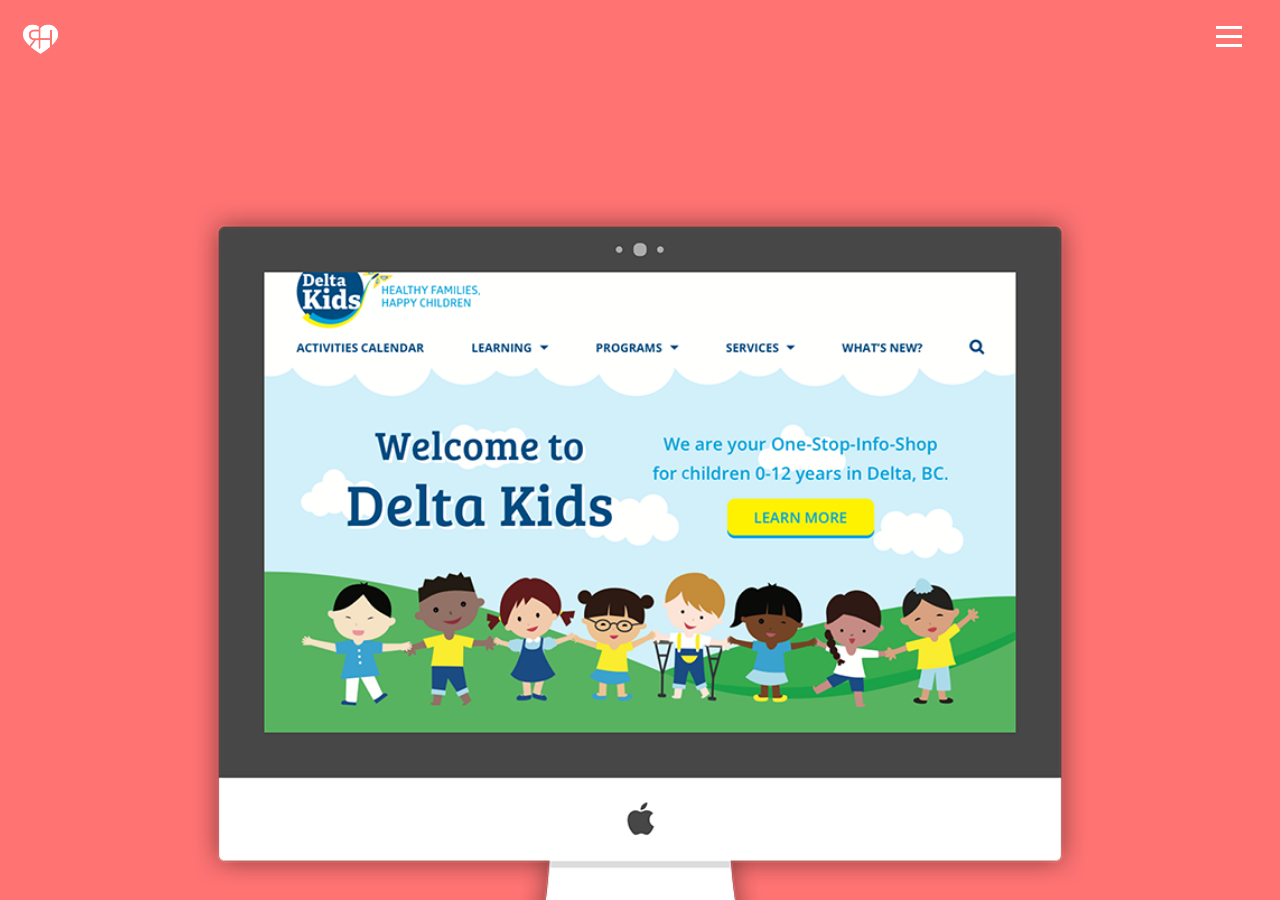
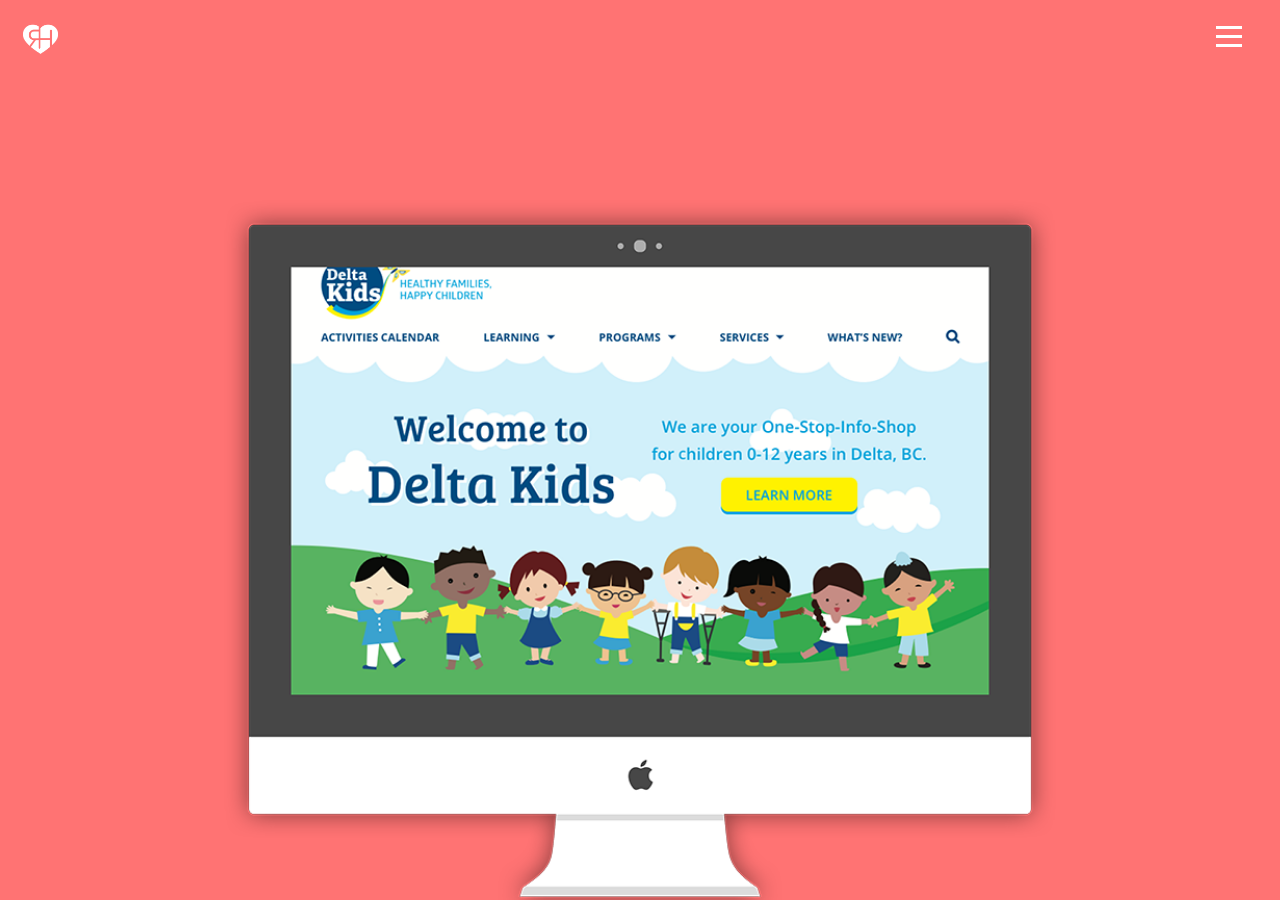
Before and after one commit to rachelheodesign/rachelheodesign.github.io, a Jekyll site: the page built from works.md, in a window 1280 px wide and 900 px high. Built offline with Jekyll 4.4.1, drawn with Linux system fonts in a browser that asks for light colours; nearby versions of some CDN libraries.

Commit message:
Change viewwidths of images in works section

```diff
--- a/_layouts/works.html
+++ b/_layouts/works.html
@@ -6,7 +6,7 @@ layout: default
 
 <div id="projects">
     <div class="image-container">
-      <img src="../assets/images/delta.png" srcset="../assets/images/delta-800.png 800w, ../assets/images/delta-400.png 400w, ../assets/images/delta-320.png 320w" sizes="(max-width: 1440px) 70vw, (max-width: 800px) 90vw, (max-width: 320px) 100vw", alt="Delta Kids project">
+      <img src="../assets/images/delta.png" srcset="../assets/images/delta-800.png 800w, ../assets/images/delta-400.png 400w, ../assets/images/delta-320.png 320w" sizes="(min-width: 1440px) 60vw, (min-width: 800px) 65vw, (min-width: 320px) 85vw" alt="Delta Kids project">
     </div>
 
     <div class="heading-container">
@@ -20,7 +20,7 @@ layout: default
     </div>
 
     <div class="image-container">
-      <img src="../assets/images/potlucky.png" srcset="../assets/images/potlucky-800.png 800w, ../assets/images/potlucky-400.png 400w, ../assets/images/potlucky-320.png 320w" sizes="(max-width: 1440px) 70vw, (max-width: 800px) 90vw, (max-width: 320px) 100vw" alt="Potlucky project">
+      <img src="../assets/images/potlucky.png" srcset="../assets/images/potlucky-800.png 800w, ../assets/images/potlucky-400.png 400w, ../assets/images/potlucky-320.png 320w" sizes="(min-width: 1440px) 60vw, (min-width: 800px) 65vw, (min-width: 320px) 85vw" alt="Potlucky project">
     </div>
 
     <div class="heading-container">
@@ -34,7 +34,7 @@ layout: default
     </div>
 
     <div class="image-container">
-      <img src="../assets/images/denmark.png" srcset="../assets/images/denmark-800.png 800w, ../assets/images/denmark-400.png 400w, ../assets/images/denmark-320.png 320w" sizes="(max-width: 1440px) 70vw, (max-width: 800px) 90vw, (max-width: 320px) 100vw" alt="Denmark Tourism Campaign project">
+      <img src="../assets/images/denmark.png" srcset="../assets/images/denmark-800.png 800w, ../assets/images/denmark-400.png 400w, ../assets/images/denmark-320.png 320w" sizes="(min-width: 1440px) 60vw, (min-width: 800px) 65vw, (min-width: 320px) 85vw" alt="Denmark Tourism Campaign project">
     </div>
 
     <div class="heading-container">
@@ -48,7 +48,7 @@ layout: default
     </div>
 
     <div class="image-container">
-      <img src="../assets/images/rewind.png" srcset="../assets/images/rewind-800.png 800w, ../assets/images/rewind-400.png 400w, ../assets/images/rewind-320.png 320w" sizes="(max-width: 1440px) 70vw, (max-width: 800px) 90vw, (max-width: 320px) 100vw" alt="Rewind project">
+      <img src="../assets/images/rewind.png" srcset="../assets/images/rewind-800.png 800w, ../assets/images/rewind-400.png 400w, ../assets/images/rewind-320.png 320w" sizes="(min-width: 1440px) 60vw, (min-width: 800px) 65vw, (min-width: 320px) 85vw" alt="Rewind project">
     </div>
 
     <div class="heading-container">
@@ -62,7 +62,7 @@ layout: default
     </div>
 
     <div class="image-container">
-      <img src="../assets/images/heo.png" srcset="../assets/images/heo-800.png 800w, ../assets/images/heo-400.png 400w, ../assets/images/heo-320.png 320w" sizes="(max-width: 1440px) 70vw, (max-width: 800px) 90vw, (max-width: 320px) 100vw" alt="Rachel's website design project">
+      <img src="../assets/images/heo.png" srcset="../assets/images/heo-800.png 800w, ../assets/images/heo-400.png 400w, ../assets/images/heo-320.png 320w" sizes="(min-width: 1440px) 60vw, (min-width: 800px) 65vw, (min-width: 320px) 85vw" alt="Rachel's website design project">
     </div>
 
     <div class="heading-container">
```
